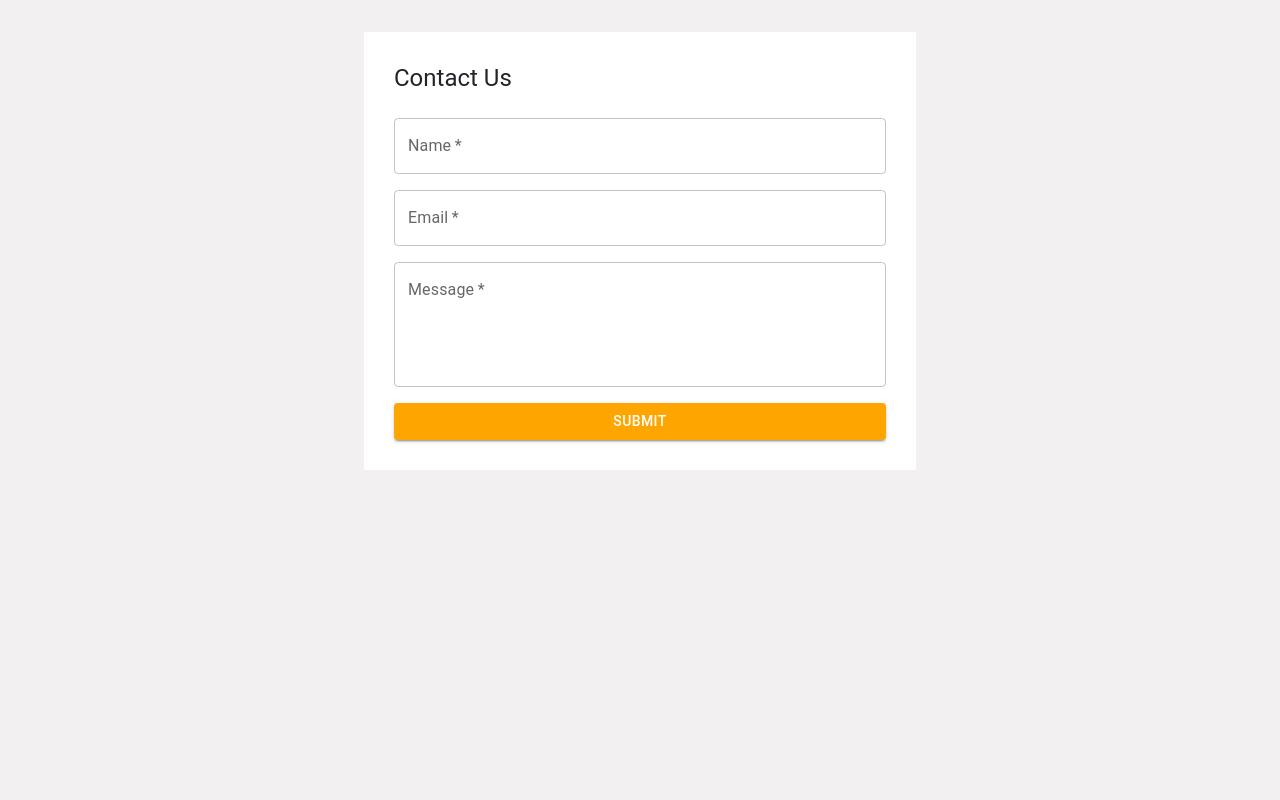
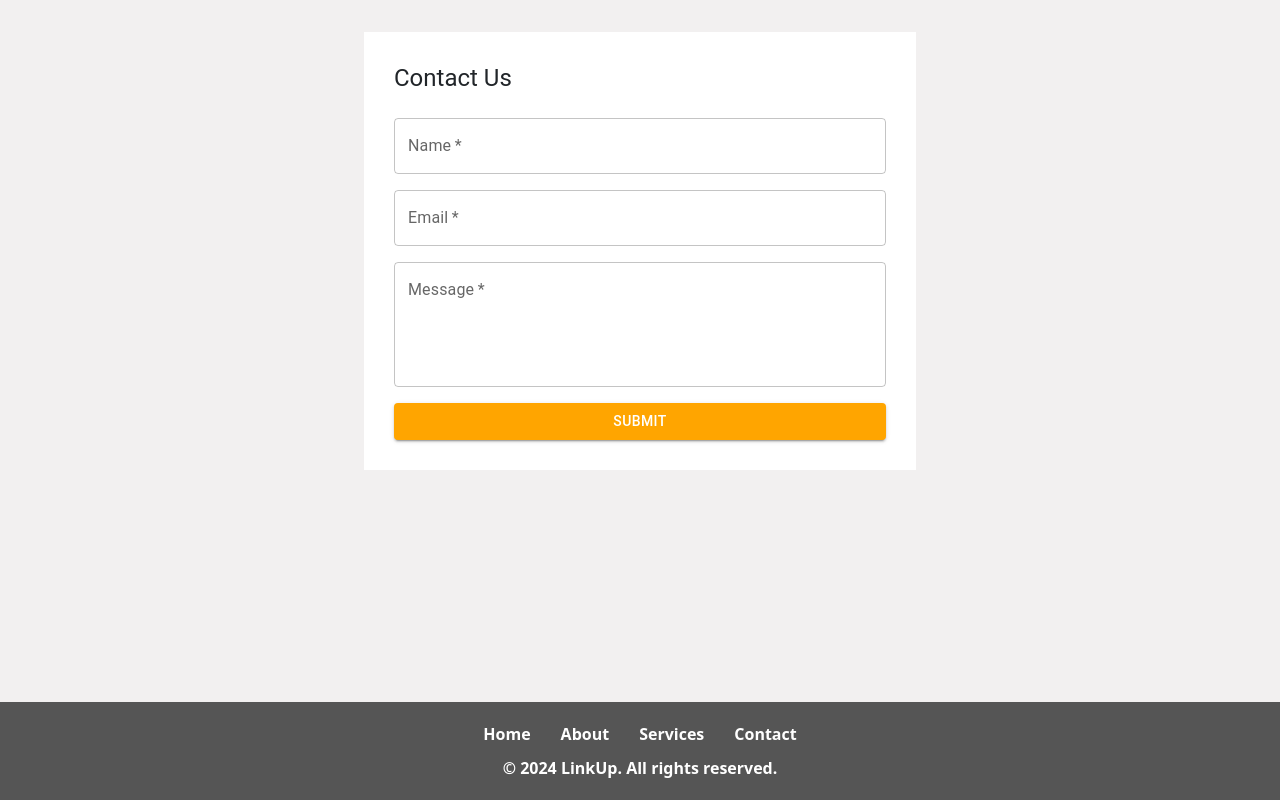
Before and after one commit to mustafataha5/LinkUp, a React (Vite) app in the folder client/: page /contact in a window 1280 px wide. Built offline with nearby package versions, Linux system fonts and the light colour scheme; no server answers; what react-swipeable-views-utils would draw is missing.

Commit message:
Footer Home Page

```diff
--- a/client/src/components/ContactResponse.jsx
+++ b/client/src/components/ContactResponse.jsx
@@ -1,8 +1,10 @@
 import React from 'react';
 import { Container, Box, Typography, Paper } from '@mui/material';
+import Footer from './Footer';
 
 function ContactResponse({ acknowledgmentMessage }) {
   return (
+    <>
     <Container maxWidth="sm">
       <Box sx={{ mt: 8 }}>
         <Paper
@@ -22,6 +24,8 @@ function ContactResponse({ acknowledgmentMessage }) {
         </Paper>
       </Box>
     </Container>
+    <Footer />
+    </>
   );
 }
 
--- a/client/src/components/ContactUsForm.jsx
+++ b/client/src/components/ContactUsForm.jsx
@@ -1,6 +1,7 @@
 import React, { useState } from 'react';
 import { TextField, Button, Container, Typography, Box } from '@mui/material';
 import { useNavigate } from 'react-router-dom';
+import Footer from './Footer';
 
 function ContactUsForm({ setAcknowledgmentMessage }) {
   const [formData, setFormData] = useState({ name: '', email: '', message: '' });
@@ -23,12 +24,13 @@ function ContactUsForm({ setAcknowledgmentMessage }) {
   };
 
   return (
+    <>
     <Container maxWidth="sm">
       <Box
         component="form"
         onSubmit={handleSubmit}
         sx={{ mt: 4, display: 'flex', flexDirection: 'column', gap: 2 }}
-      >
+        >
         <Typography variant="h5" component="h1" gutterBottom>
           Contact Us
         </Typography>
@@ -39,7 +41,7 @@ function ContactUsForm({ setAcknowledgmentMessage }) {
           onChange={handleChange}
           required
           fullWidth
-        />
+          />
         <TextField
           label="Email"
           name="email"
@@ -48,7 +50,7 @@ function ContactUsForm({ setAcknowledgmentMessage }) {
           required
           fullWidth
           type="email"
-        />
+          />
         <TextField
           label="Message"
           name="message"
@@ -58,7 +60,7 @@ function ContactUsForm({ setAcknowledgmentMessage }) {
           fullWidth
           multiline
           rows={4}
-        />
+          />
         <Button
           type="submit"
           variant="contained"
@@ -67,7 +69,11 @@ function ContactUsForm({ setAcknowledgmentMessage }) {
           Submit
         </Button>
       </Box>
+
     </Container>
+    <Footer />
+    </>
+
   );
 }
 export default ContactUsForm;
--- a/client/src/components/Footer.jsx
+++ b/client/src/components/Footer.jsx
@@ -4,7 +4,7 @@ import { Link } from 'react-router-dom';
 
 function Footer() {
     return (
-        <div className="footer" style={{backgroundColor:'#555', color:'white'}}>
+        <div className="footer" style={{position:'absolute' ,bottom: 0 , backgroundColor:'#555', color:'white'}}>
             <div className="footer-links" style={{ color:'white'}} >
                 <Link to="/">Home</Link>
                 <Link to="/about">About</Link>
--- a/client/src/views/AboutUs.jsx
+++ b/client/src/views/AboutUs.jsx
@@ -37,7 +37,7 @@ const AboutUsPage = () => {
     return (
         <div>
             <Container maxWidth="lg">
-                <Box sx={{ textAlign: 'center', mt: 8, mb: 6 }}>
+                <Box sx={{ textAlign: 'center', mt: 4, mb: 6 }}>
                     <Typography variant="h2" gutterBottom>
                         About Us
                     </Typography>
--- a/client/src/views/Serveces.jsx
+++ b/client/src/views/Serveces.jsx
@@ -28,7 +28,7 @@ const services = [
 
 const ServicesPage = () => {
     return (
-        <div>
+        <>
             <Container maxWidth="lg">
                 <Box sx={{ textAlign: 'center', mt: 8, mb: 6 }}>
                     <Typography variant="h2" gutterBottom>
@@ -64,8 +64,9 @@ const ServicesPage = () => {
                     ))}
                 </Grid>
             </Container>
+
             <Footer/>
-        </div>
+        </>
     );
 };
 
```
